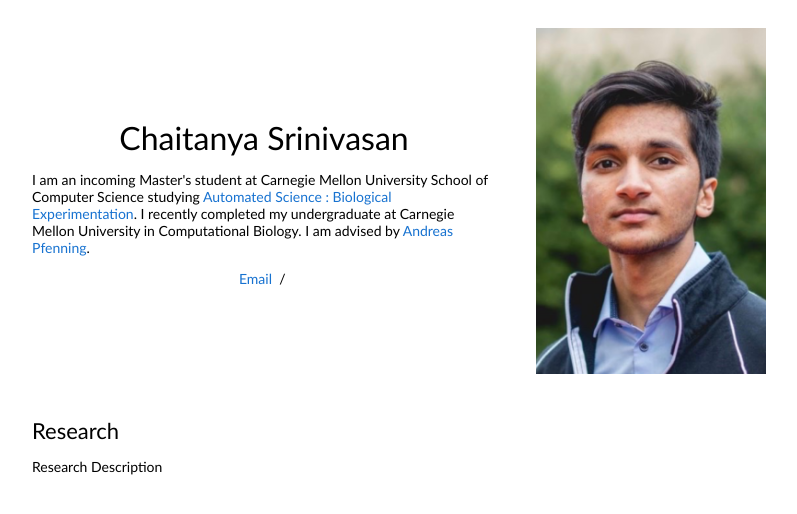
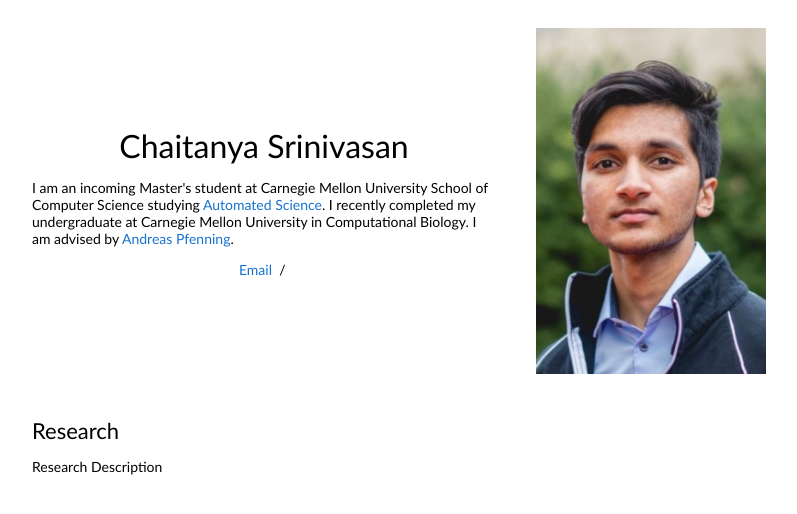
Before and after one commit to chaitanyasrinivasan/chaitanyasrinivasan.github.io, a plain HTML site: page index.html in a window 1280 px wide. Shown: the whole page, without its empty margins (228-1025 px from the left). Drawn offline with Linux system fonts and the light colour scheme.

Commit message:
Update index.html

```diff
--- a/index.html
+++ b/index.html
@@ -20,7 +20,7 @@
               <p style="text-align:center">
                 <name>Chaitanya Srinivasan</name>
               </p>
-              <p>I am an incoming Master's student at Carnegie Mellon University School of Computer Science studying <a href="http://msas.cbd.cmu.edu/">Automated Science : Biological Experimentation</a>. I recently completed my undergraduate at Carnegie Mellon University in Computational Biology. I am advised by <a href="http://www.pfenninglab.org/">Andreas Pfenning</a>.</p>
+              <p>I am an incoming Master's student at Carnegie Mellon University School of Computer Science studying <a href="http://msas.cbd.cmu.edu/">Automated Science</a>. I recently completed my undergraduate at Carnegie Mellon University in Computational Biology. I am advised by <a href="http://www.pfenninglab.org/">Andreas Pfenning</a>.</p>
 
               <p style="text-align:center">
                 <a href="mailto:csriniv1@andrew.cmu.edu">Email</a> &nbsp/&nbsp
```
